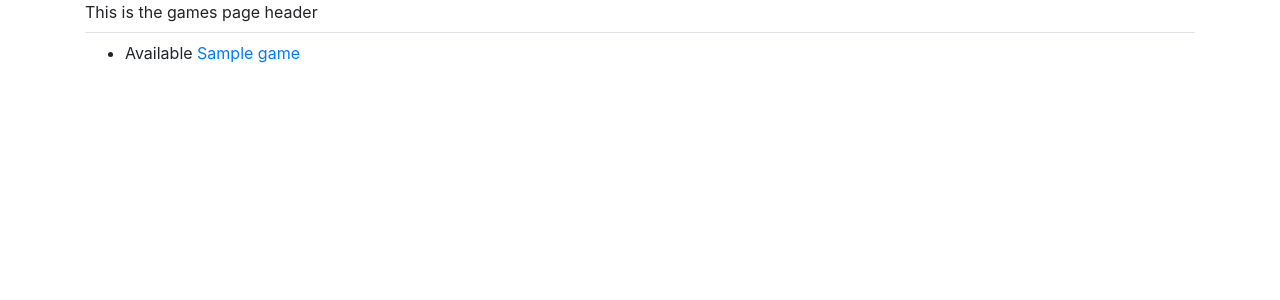
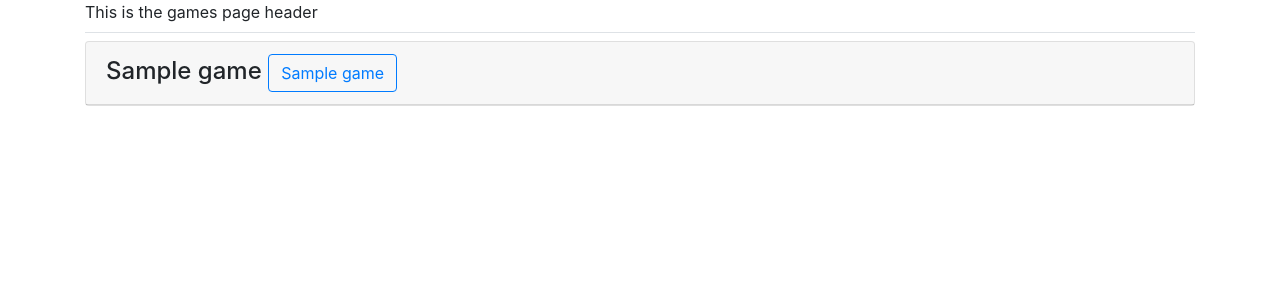
Before and after one commit to teemu-mjr/board-game, a Django app: template board_games/templates/board_games/games.html in a window 1280 px wide. Shown: the part 56-356 px from the top of the page. Run offline with Django 3.2, Linux system fonts and the light colour scheme; the template is opened without the code that fills it: most values are stand-ins (such as "Sample title", 1, 10 or a date in 2020); some libraries are stand-ins or nearby versions.

Commit message:
updated todo, scratch style of games.html

```diff
--- a/board_games/templates/board_games/games.html
+++ b/board_games/templates/board_games/games.html
@@ -5,19 +5,25 @@ This is the games page header
 
 {% block content %}
 
-<ul>
+
     {% for game in games %}
-    <li>
+
         {% if not game.loaned %}
-        Available
+        <div class="card mb-3">
+            <h4 class="card-header">
+                {{ game }}
+                <small><a class="btn btn-outline-primary" href={% url 'board_games:game_info' game.id %}>{{game}}</a></small>
+            </h4>
+        </div>
         {% elif game.loaned %}
-        Unavailable
+        <div class="card mb-3 bg-danger">
+            <h4 class="card-header">
+                {{ game }}
+                <small><a class="btn btn-outline-primary" href={% url 'board_games:game_info' game.id %}>{{game}}</a></small>
+            </h4>
+        </div>
         {% endif %}
-        <a href={% url 'board_games:game_info' game.id %}>{{game}}</a>
-    </li>
     {% empty %}
-    <li>No games :(</li>
+    <div>No games :(</div>
     {% endfor %}
-
-</ul>
 {% endblock content %}
```
Also changed, not shown: todo.md (+5 -5 lines).
